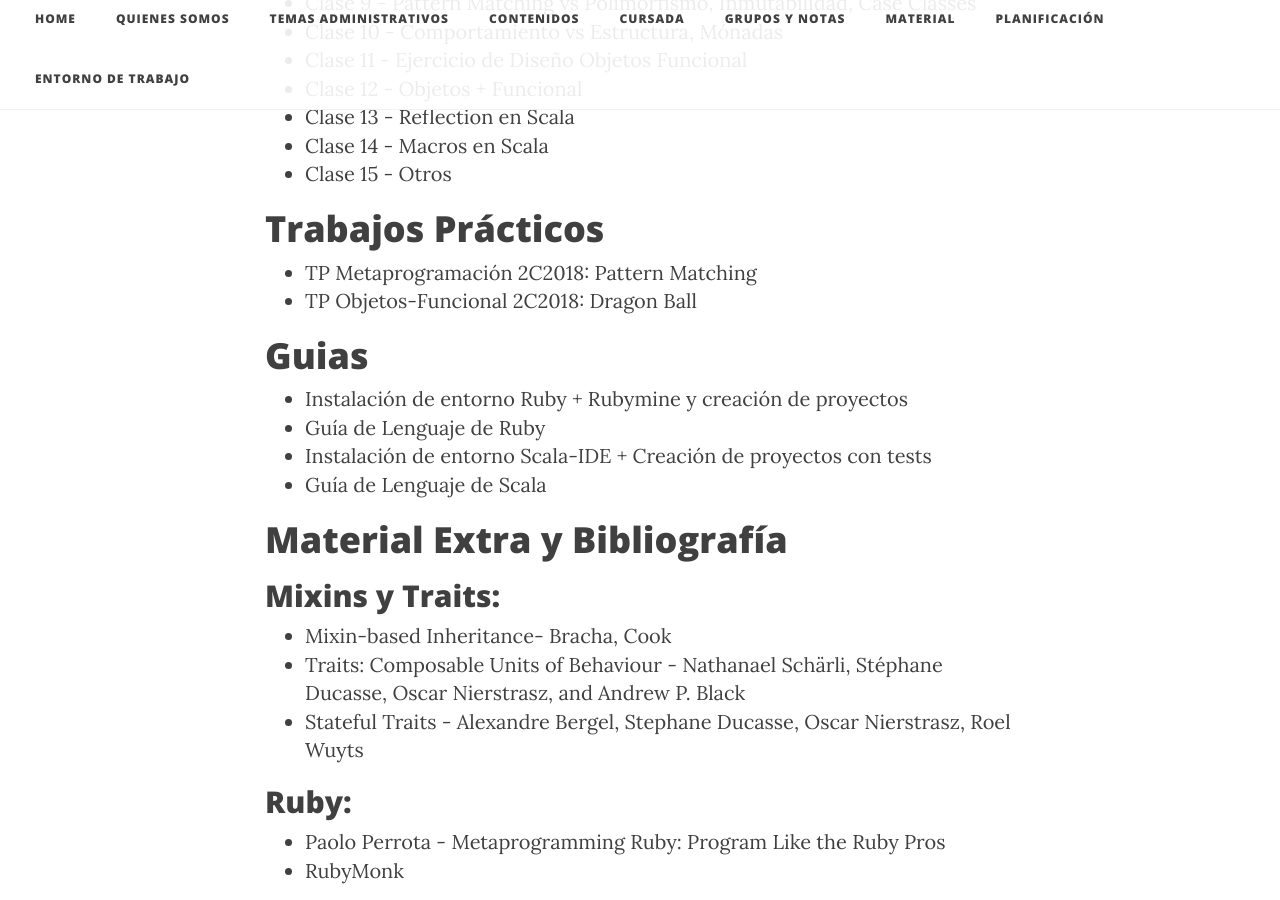
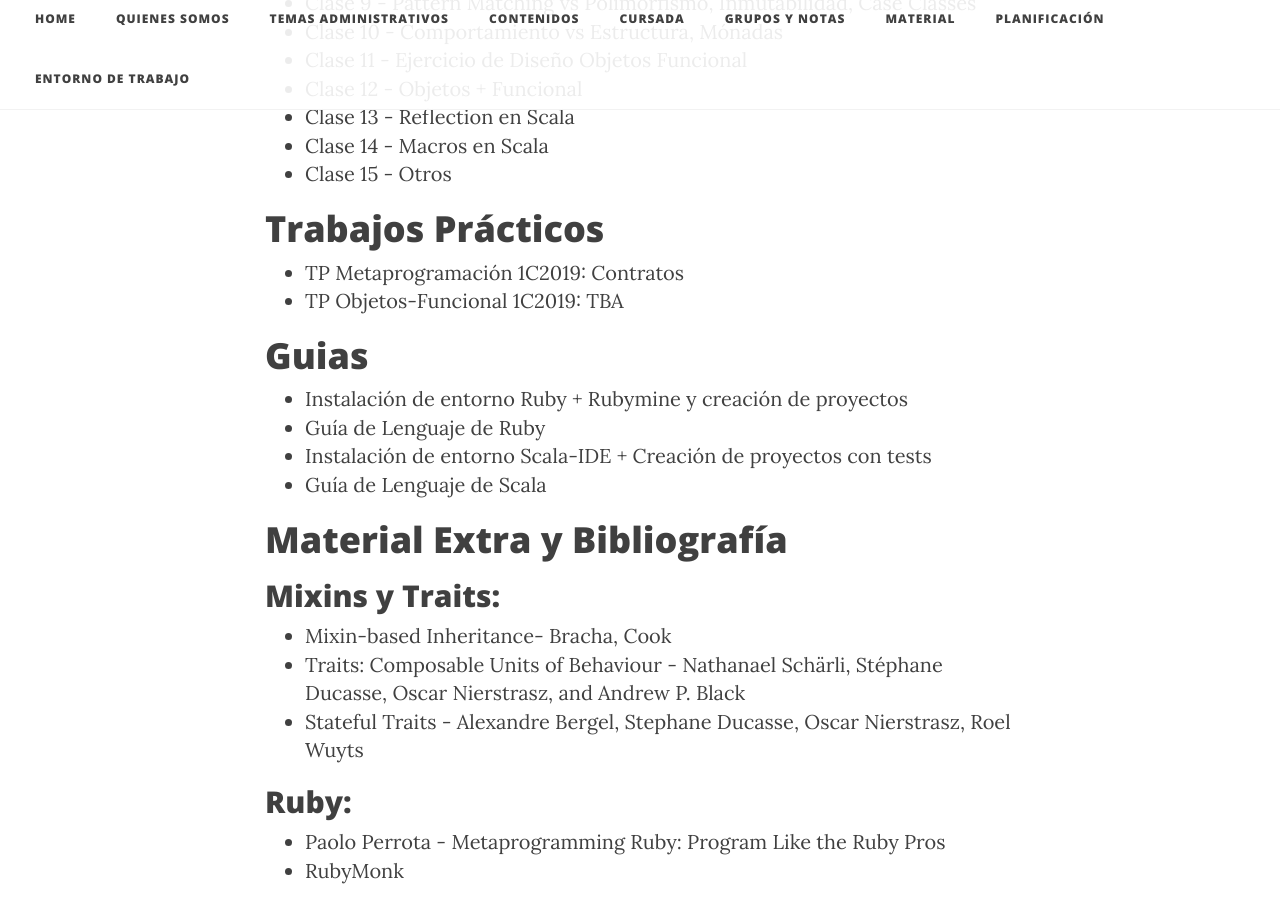
Before and after one commit to tadp-utn-frba/tadp-utn-frba.github.io, a Jekyll site: the page built from material.md, in a window 1280 px wide and 900 px high, scrolled down 781 px. Built offline with Jekyll 4.4.1, drawn with Linux system fonts in a browser that asks for light colours; nearby versions of some CDN libraries.

Commit message:
Update material.md

```diff
--- a/material.md
+++ b/material.md
@@ -23,8 +23,8 @@
 * [Clase 15 - Otros](/scripts/clase_15/)
 
 # Trabajos Prácticos
-* [TP Metaprogramación 2C2018: Pattern Matching](https://docs.google.com/document/d/1m3zeckPkGbraB5UOK0FTyAM4U0eNK-60nVAmvMUtWHs/edit?usp=sharing)
-* [TP Objetos-Funcional 2C2018: Dragon Ball](https://docs.google.com/document/d/16jsXaptV2k-BBdySu0xZVDZyvSqmsa4ex6Qrh8VXLPk/edit#)
+* [TP Metaprogramación 1C2019: Contratos](https://docs.google.com/document/d/1adyh4gHsiI815RbPdloYfZDFhBwZMQC1PNQiJNri8JE/edit?usp=sharing)
+* [TP Objetos-Funcional 1C2019: TBA]()
 
 # Guias
 
```
